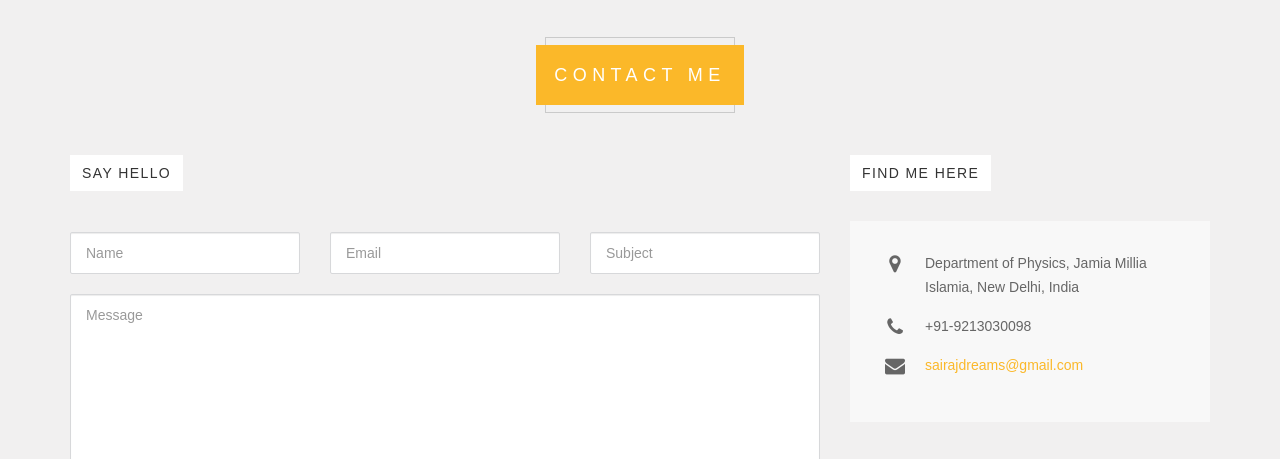
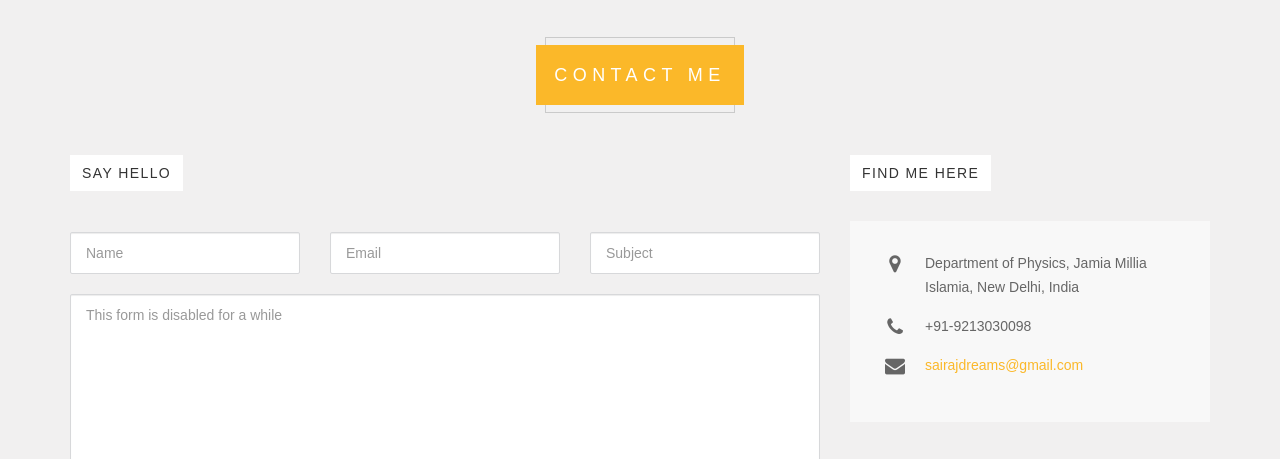
Before and after one commit to sairajdream/sairajdream.github.io, a plain HTML site: page index.html in a window 1280 px wide. Shown: the part 7161-7620 px from the top of the page. Drawn offline with Linux system fonts and the light colour scheme; a web font is replaced by a local one.

Commit message:
disable email

```diff
--- a/index.html
+++ b/index.html
@@ -739,7 +739,7 @@ Sept. 27- Oct. 04, 2020 </p>
                                     <input type="text" placeholder="Subject" class="form-control" id="subject" name="subject">
                                 </div>
                                 <div class="col-sm-12">
-                                    <textarea placeholder="Message" rows="12" class="form-control" id="comment" name="comment"></textarea>
+                                    <textarea placeholder="This form is disabled for a while" rows="12" class="form-control" id="comment" name="comment"></textarea>
                                 </div>
                                 <div class="col-sm-12">
                                     <button class="form-btn" type="submit">Contact us</button>
```
